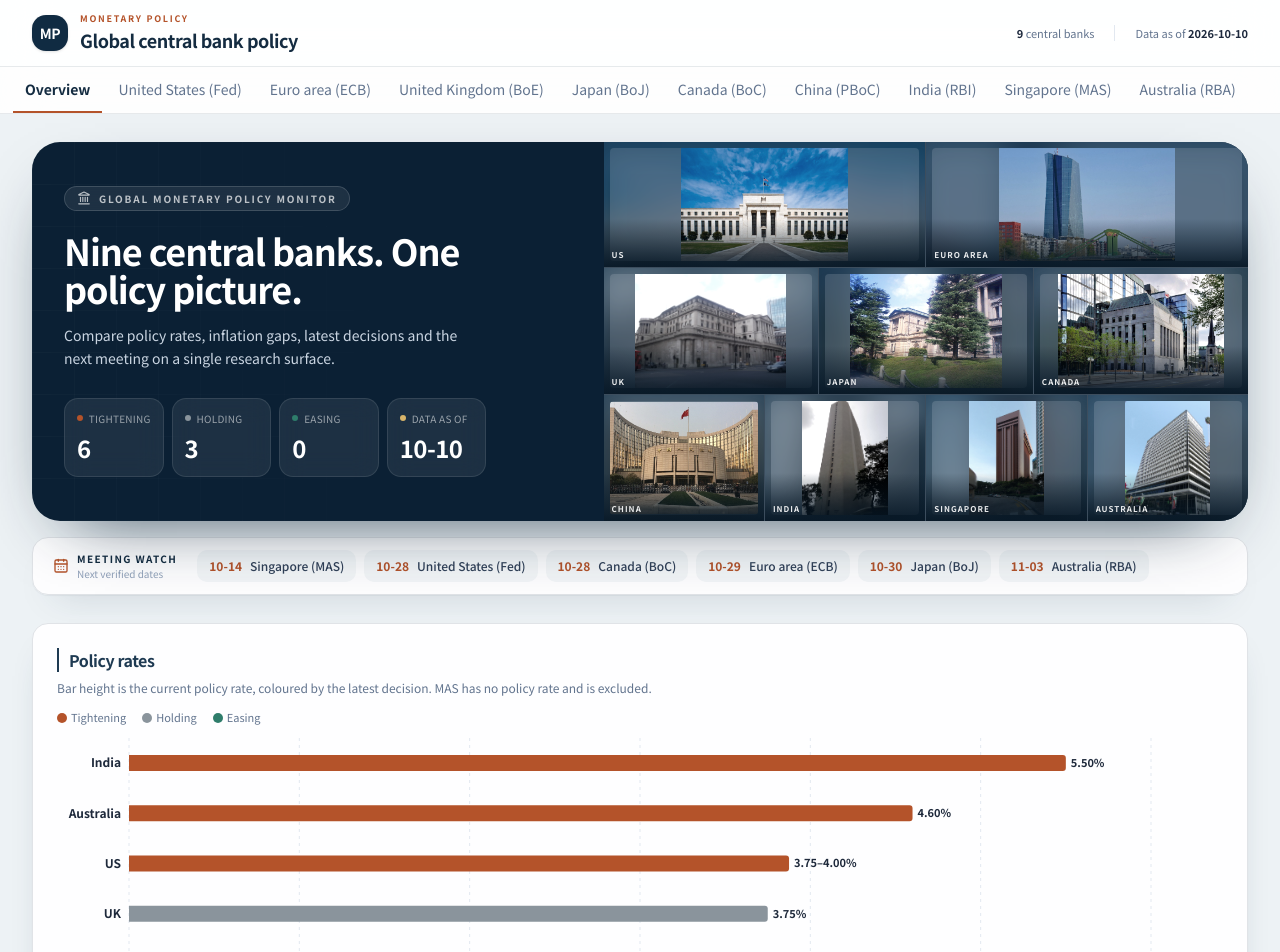
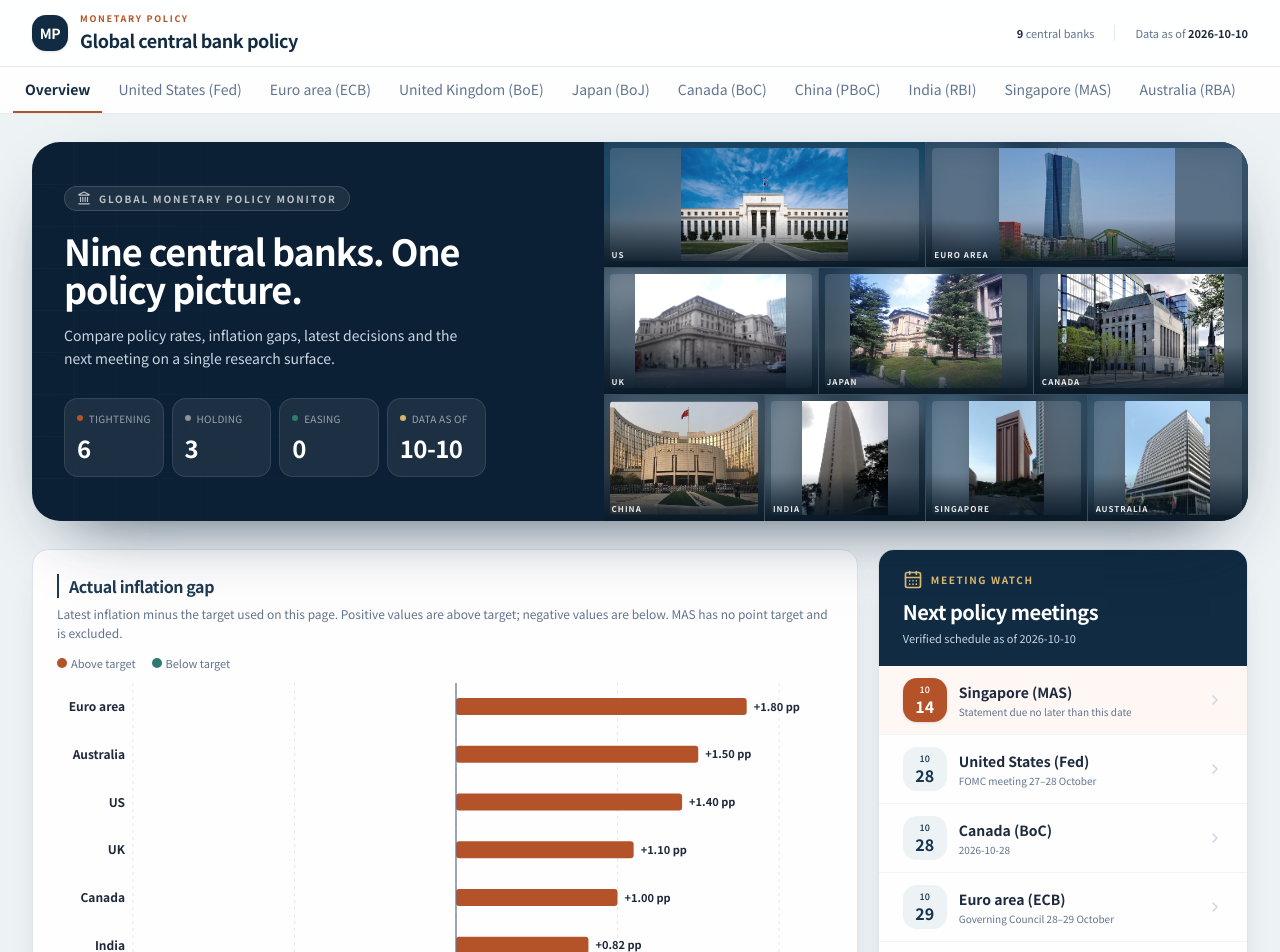
Before and after one commit to carolinezy99-wq/genesis, a Next.js app: page / in a window 1280 px wide. Shown: the top 952 px of the page. Built offline with nearby package versions, Linux system fonts and the light colour scheme.

Commit message:
Pair inflation gap chart with meeting watch

```diff
--- a/src/components/compare-charts.tsx
+++ b/src/components/compare-charts.tsx
@@ -44,6 +44,77 @@
       <p className="text-slate-600">{locale === "zh" ? "通胀" : "Inflation"} {d.inflation}% ({d.measure})</p>
       <p className="text-slate-600">{locale === "zh" ? "通胀缺口" : "Inflation gap"} {signed(d.gap, " pp")}</p>
     </div>
+  )
+}
+
+function gapRows(locale: Locale) {
+  return allMetrics(locale)
+    .filter(({ m }) => m.gap != null)
+    .map(({ bank, m }) => ({
+      id: bank.id,
+      name: chartName(bank, locale),
+      gap: m.gap!,
+      inflation: m.inflation,
+      target: m.target!,
+      measure: m.inflationMeasure,
+    }))
+}
+
+function GapValueLabel(props: { x?: number | string; y?: number | string; width?: number | string; height?: number | string; value?: unknown }) {
+  const value = Number(props.value)
+  const x = Number(props.x)
+  const y = Number(props.y) + Number(props.height) / 2 + 4
+  const width = Number(props.width)
+  const positive = value >= 0
+  return (
+    <text x={positive ? x + width + 7 : x - 7} y={y} textAnchor={positive ? "start" : "end"} fontSize={11} fontWeight={600} fill="#1e293b">
+      {signed(value, " pp")}
+    </text>
+  )
+}
+
+function GapTip({ active, payload, locale }: { active?: boolean; payload?: Array<{ payload: ReturnType<typeof gapRows>[number] }>; locale: Locale }) {
+  if (!active || !payload?.length) return null
+  const d = payload[0].payload
+  return (
+    <div className="rounded-lg border border-[#1e3a52]/10 bg-white px-3 py-2 text-xs shadow-[0_8px_24px_-12px_rgba(30,58,82,0.45)]">
+      <p className="font-semibold text-slate-900">{d.name}</p>
+      <p className="text-slate-600">{locale === "zh" ? "最新通胀" : "Latest inflation"} {d.inflation}%</p>
+      <p className="text-slate-600">{locale === "zh" ? "目标" : "Target"} {d.target}%</p>
+      <p className="font-semibold text-[#15344d]">{locale === "zh" ? "实际缺口" : "Actual gap"} {signed(d.gap, " pp")}</p>
+    </div>
+  )
+}
+
+export function InflationGapChart({ locale }: { locale: Locale }) {
+  const label = (zh: string, en: string) => (locale === "zh" ? zh : en)
+  const data = gapRows(locale).sort((a, b) => b.gap - a.gap)
+  const xMax = Math.max(2, Math.ceil(Math.max(...data.map((d) => Math.abs(d.gap))) * 2) / 2)
+  const config = { gap: { label: label("通胀缺口", "Inflation gap"), color: "#b4532a" } } satisfies ChartConfig
+  return (
+    <Panel
+      title={label("实际通胀缺口", "Actual inflation gap")}
+      note={label("最新通胀减去本页所用目标；正值表示高于目标，负值表示低于目标。新加坡金管局无点目标，不列入。", "Latest inflation minus the target used on this page. Positive values are above target; negative values are below. MAS has no point target and is excluded.")}
+    >
+      <div className="mt-3 flex flex-wrap gap-x-4 gap-y-1 text-[11px] text-slate-500">
+        <span className="inline-flex items-center gap-1"><span className="h-2.5 w-2.5 rounded-sm bg-[#b4532a]" />{label("高于目标", "Above target")}</span>
+        <span className="inline-flex items-center gap-1"><span className="h-2.5 w-2.5 rounded-sm bg-[#2c7a70]" />{label("低于目标", "Below target")}</span>
+      </div>
+      <ChartContainer config={config} className="mt-2 aspect-auto h-[420px] w-full" initialDimension={{ width: 700, height: 420 }}>
+        <BarChart data={data} layout="vertical" margin={{ top: 4, right: 54, left: 0, bottom: 4 }}>
+          <CartesianGrid horizontal={false} strokeDasharray="3 4" stroke="#e2e8f0" />
+          <XAxis type="number" domain={[-xMax, xMax]} ticks={[-xMax, -1, 0, 1, xMax]} tickFormatter={(v) => `${v > 0 ? "+" : ""}${v} pp`} axisLine={false} tickLine={false} fontSize={10} />
+          <YAxis type="category" dataKey="name" width={76} axisLine={false} tickLine={false} tick={{ fill: "#1e293b", fontSize: 12, fontWeight: 600 }} />
+          <ReferenceLine x={0} stroke="#64748b" strokeWidth={1.25} />
+          <ChartTooltip cursor={{ fill: "#f1f5f9" }} content={<GapTip locale={locale} />} />
+          <Bar dataKey="gap" barSize={17} radius={3} isAnimationActive={false}>
+            {data.map((d) => <Cell key={d.id} fill={d.gap >= 0 ? "#b4532a" : "#2c7a70"} />)}
+            <LabelList dataKey="gap" content={(p) => <GapValueLabel {...(p as object)} />} />
+          </Bar>
+        </BarChart>
+      </ChartContainer>
+      <p className="text-[11px] text-slate-500">{label("目标为区间时使用中点；该缺口由页面所列数据计算，并非央行官方表述。", "Range targets use their midpoint. The gap is calculated from the figures shown and is not official central-bank language.")}</p>
+    </Panel>
   )
 }
 
--- a/src/components/dashboard.tsx
+++ b/src/components/dashboard.tsx
@@ -4,10 +4,11 @@
 import { BankPanel } from "@/components/bank-card"
 import { BankGallery } from "@/components/bank-gallery"
 import { CompareTable } from "@/components/compare-table"
-import { RateRealChart } from "@/components/compare-charts"
+import { InflationGapChart } from "@/components/compare-charts"
 import { GovernorDialog } from "@/components/governor-dialog"
 import { useLocale } from "@/components/locale"
 import { OverviewHero } from "@/components/overview-hero"
+import { MeetingWatch } from "@/components/meeting-watch"
 import { Reading } from "@/components/reading"
 import { banks, DATA_AS_OF } from "@/lib/banks"
 import { bankTabLabel, ui } from "@/lib/copy"
@@ -80,7 +81,10 @@
         {tab === "overview" ? (
           <div role="tabpanel" id="panel-overview" aria-labelledby="tab-overview" className="grid gap-7">
             <OverviewHero locale={locale} />
-            <RateRealChart locale={locale} />
+            <div className="grid gap-5 md:grid-cols-[minmax(0,1.45fr)_minmax(17rem,.65fr)]">
+              <InflationGapChart locale={locale} />
+              <MeetingWatch locale={locale} onSelect={select} />
+            </div>
             <Reading locale={locale} />
             <CompareTable locale={locale} onSelect={select} onGovernor={setGovernorId} />
             <BankGallery locale={locale} onSelect={select} />
--- /dev/null
+++ b/src/components/meeting-watch.tsx
@@ -0,0 +1,42 @@
+"use client"
+
+import { CalendarDays, ChevronRight } from "lucide-react"
+import { banks, DATA_AS_OF } from "@/lib/banks"
+import { bankTabLabel, type Locale } from "@/lib/copy"
+import { history } from "@/lib/history"
+
+export function MeetingWatch({ locale, onSelect }: { locale: Locale; onSelect: (id: string) => void }) {
+  const label = (zh: string, en: string) => (locale === "zh" ? zh : en)
+  const calendar = banks
+    .map((bank) => ({ bank, meeting: history[bank.id]?.nextMeeting, note: history[bank.id]?.nextMeetingNote }))
+    .filter((item): item is typeof item & { meeting: NonNullable<typeof item.meeting> } => Boolean(item.meeting))
+    .sort((a, b) => a.meeting.date.localeCompare(b.meeting.date))
+
+  return (
+    <aside className="craft-card overflow-hidden">
+      <div className="bg-[#102b42] px-5 py-5 text-white sm:px-6">
+        <div className="flex items-center gap-2 text-[#e0bd75]">
+          <CalendarDays className="h-5 w-5" />
+          <p className="text-[10px] font-semibold tracking-[0.16em] uppercase">{label("会议提醒", "Meeting watch")}</p>
+        </div>
+        <h2 className="mt-2 text-xl font-semibold tracking-tight">{label("下一轮政策会议", "Next policy meetings")}</h2>
+        <p className="mt-1 text-[11px] text-slate-300">{label(`截至 ${DATA_AS_OF} 的已核实日程`, `Verified schedule as of ${DATA_AS_OF}`)}</p>
+      </div>
+      <div className="divide-y divide-slate-100">
+        {calendar.slice(0, 6).map(({ bank, meeting, note }, index) => (
+          <button key={bank.id} type="button" onClick={() => onSelect(bank.id)} className={`group flex w-full items-center gap-3 px-5 py-3 text-left transition hover:bg-[#f7fafb] sm:px-6 ${index === 0 ? "bg-[#fff7f3]" : ""}`}>
+            <span className={`flex h-11 w-11 shrink-0 flex-col items-center justify-center rounded-xl ${index === 0 ? "bg-[#b4532a] text-white shadow-sm" : "bg-[#edf2f5] text-[#15344d]"}`}>
+              <span className="text-[9px] font-medium tracking-wide">{meeting.date.slice(5, 7)}</span>
+              <span className="-mt-0.5 text-base font-semibold tabular-nums">{meeting.date.slice(8)}</span>
+            </span>
+            <span className="min-w-0 flex-1">
+              <span className="block text-sm font-semibold text-slate-800">{bankTabLabel[bank.id][locale]}</span>
+              <span className="mt-0.5 block truncate text-[10px] text-slate-500">{note ?? meeting.date}</span>
+            </span>
+            <ChevronRight className="h-4 w-4 text-slate-300 transition group-hover:translate-x-0.5 group-hover:text-[#b4532a]" />
+          </button>
+        ))}
+      </div>
+    </aside>
+  )
+}
--- a/src/components/overview-hero.tsx
+++ b/src/components/overview-hero.tsx
@@ -1,10 +1,9 @@
 "use client"
 
 import Image from "next/image"
-import { CalendarDays, Landmark } from "lucide-react"
+import { Landmark } from "lucide-react"
 import { banks, DATA_AS_OF } from "@/lib/banks"
-import { bankTabLabel, chartName, type Locale } from "@/lib/copy"
-import { history } from "@/lib/history"
+import { chartName, type Locale } from "@/lib/copy"
 import { stanceColor, summary } from "@/lib/metrics"
 import { headquarters } from "@/lib/places"
 
@@ -23,14 +22,8 @@
 export function OverviewHero({ locale }: { locale: Locale }) {
   const label = (zh: string, en: string) => (locale === "zh" ? zh : en)
   const s = summary(locale)
-  const calendar = banks
-    .map((bank) => ({ bank, meeting: history[bank.id]?.nextMeeting, note: history[bank.id]?.nextMeetingNote }))
-    .filter((item): item is typeof item & { meeting: NonNullable<typeof item.meeting> } => Boolean(item.meeting))
-    .sort((a, b) => a.meeting.date.localeCompare(b.meeting.date))
-
   return (
-    <div className="grid gap-4">
-      <section className="hero-shell relative overflow-hidden rounded-[1.75rem] bg-[#0b2034] text-white shadow-[0_28px_70px_-38px_rgba(8,30,49,0.9)]">
+    <section className="hero-shell relative overflow-hidden rounded-[1.75rem] bg-[#0b2034] text-white shadow-[0_28px_70px_-38px_rgba(8,30,49,0.9)]">
         <div className="absolute inset-y-0 right-0 hidden w-[53%] grid-cols-12 grid-rows-3 gap-px bg-white/20 md:grid">
           {featured.map(({ id, layout }) => {
             const place = headquarters[id]
@@ -94,24 +87,6 @@
             ))}
           </div>
         </div>
-      </section>
-      <aside className="craft-card flex flex-col gap-3 px-4 py-3 sm:flex-row sm:items-center sm:px-5">
-        <div className="flex shrink-0 items-center gap-2 pr-2 text-[#142c41]">
-          <CalendarDays className="h-4 w-4 text-[#b4532a]" />
-          <div>
-            <p className="text-[10px] font-semibold tracking-[0.14em] uppercase">{label("会议提醒", "Meeting watch")}</p>
-            <p className="text-[10px] text-slate-400">{label("下一轮已核实日程", "Next verified dates")}</p>
-          </div>
-        </div>
-        <div className="flex min-w-0 gap-2 overflow-x-auto pb-1 sm:pb-0">
-          {calendar.slice(0, 6).map(({ bank, meeting, note }) => (
-            <div key={bank.id} title={note} className="flex shrink-0 items-center gap-2 rounded-lg bg-[#f3f6f8] px-3 py-2">
-              <span className="text-xs font-semibold tabular-nums text-[#b4532a]">{meeting.date.slice(5)}</span>
-              <span className="text-xs font-medium text-slate-700">{bankTabLabel[bank.id][locale]}</span>
-            </div>
-          ))}
-        </div>
-      </aside>
-    </div>
+    </section>
   )
 }
```
